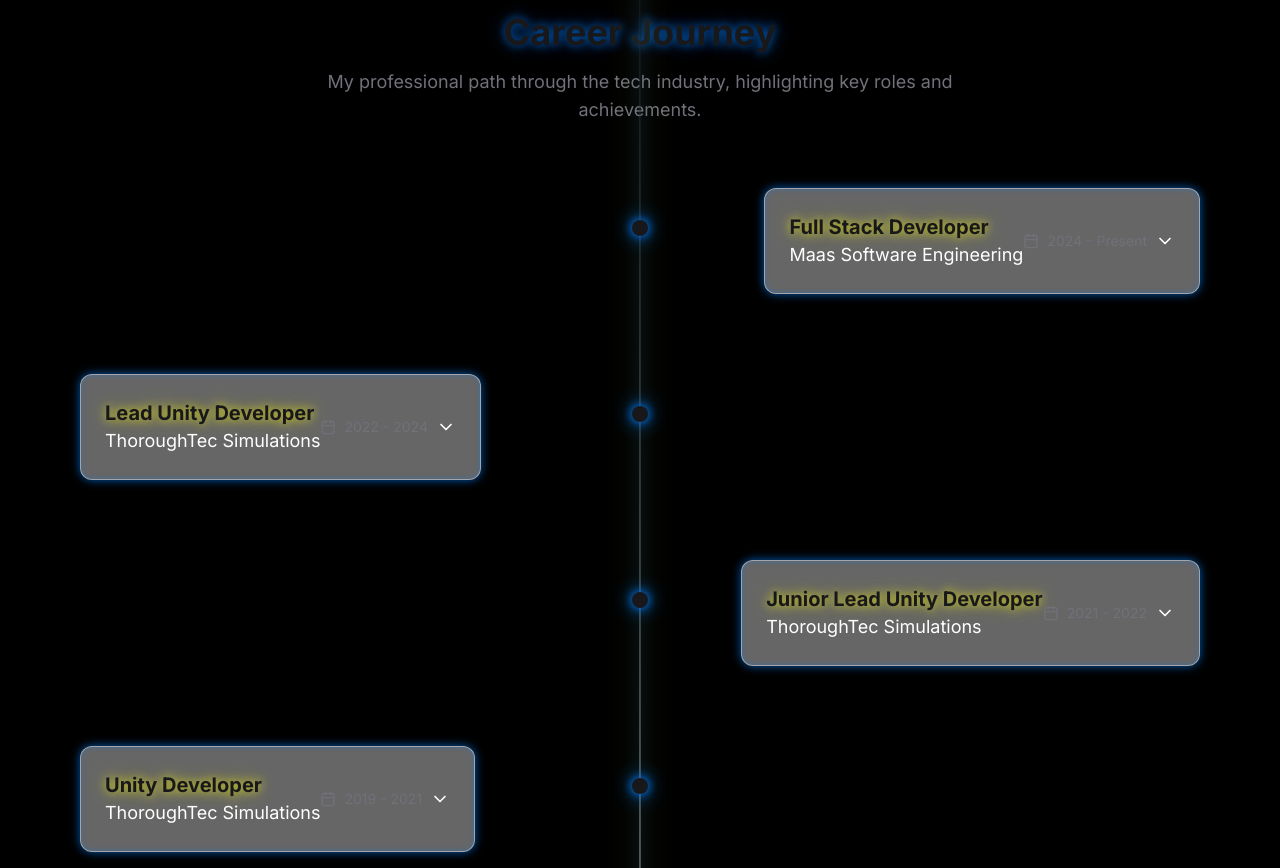
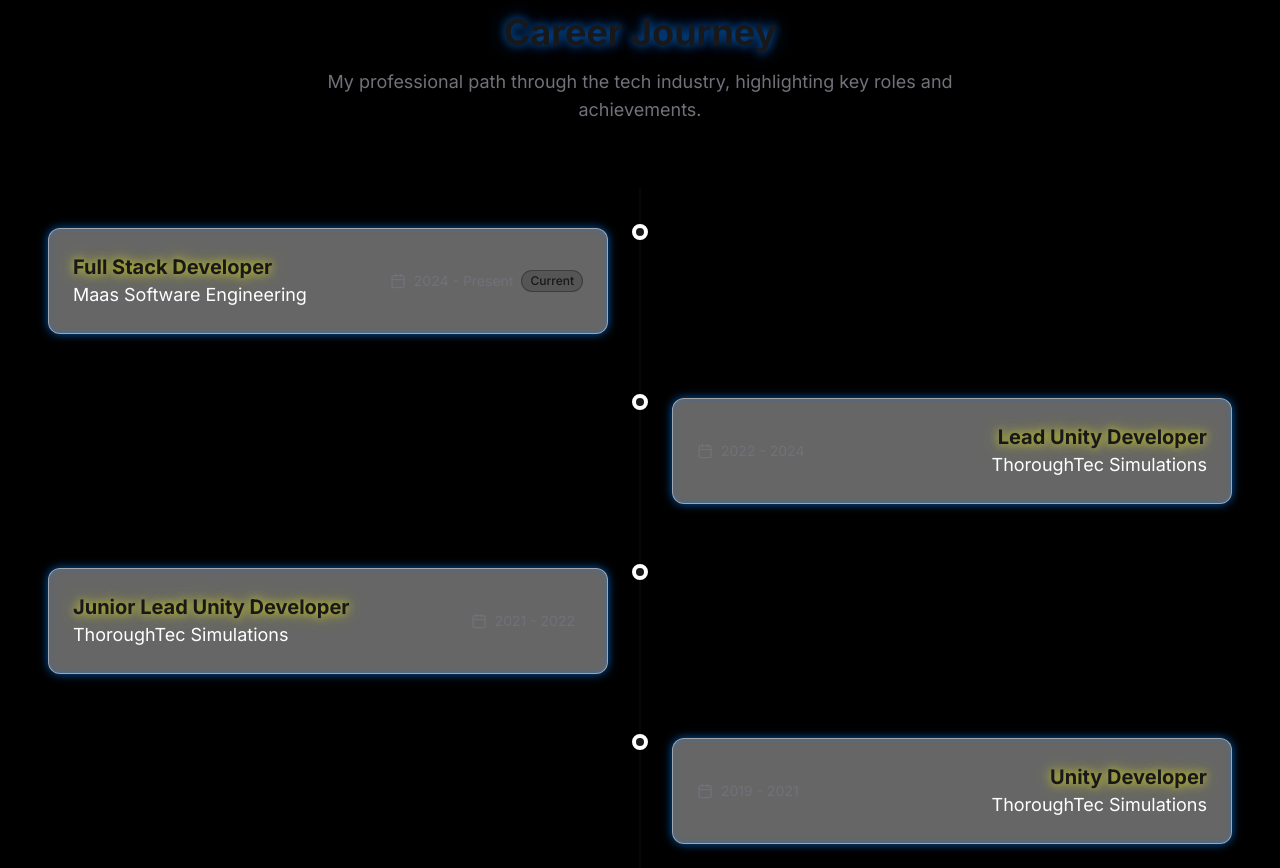
Before and after one commit to YasarMahomedAbbas/profile, a Next.js app: page / in a window 1280 px wide. Shown: the part 1932-2800 px from the top of the page. Built offline with nearby package versions, Linux system fonts and the light colour scheme.

Commit message:
Re-designed career timeline

```diff
--- a/components/career-timeline.tsx
+++ b/components/career-timeline.tsx
@@ -1,22 +1,41 @@
 "use client"
 
-import { useState } from "react"
+import { useState, useMemo } from "react"
 import { motion } from "framer-motion"
-import { Calendar, ChevronDown, ChevronUp } from "lucide-react"
+import { Calendar, X } from "lucide-react"
 import { getCareer, type Career } from "@/utils/data-service"
+import {
+  Dialog,
+  DialogContent,
+  DialogHeader,
+  DialogTitle,
+  DialogDescription,
+  DialogFooter,
+  DialogClose,
+} from "@/components/ui/dialog"
 
 export default function CareerTimeline() {
-  const careerData = getCareer()
-  const [expandedJob, setExpandedJob] = useState<number | null>(null)
+  const allCareerData = getCareer()
+  const [selectedJob, setSelectedJob] = useState<Career | null>(null)
 
-  const toggleJob = (id: number) => {
-    setExpandedJob(expandedJob === id ? null : id)
+  const careerData = useMemo(() => {
+    const currentJob = allCareerData.find(job => job.period.includes("Present"))
+    if (!currentJob) return allCareerData
+
+    const otherJobs = allCareerData.filter(job => job.id !== currentJob.id)
+    return [currentJob, ...otherJobs]
+  }, [allCareerData])
+
+  const handleJobClick = (job: Career) => {
+    setSelectedJob(job)
+  }
+
+  const handleCloseDialog = () => {
+    setSelectedJob(null)
   }
 
   return (
-    <section id="career" className="py-20 relative">
-      <div className="timeline-connector h-full top-0"></div>
-
+    <section id="career" className="py-20">
       <motion.div
         initial={{ opacity: 0 }}
         whileInView={{ opacity: 1 }}
@@ -29,58 +48,99 @@ export default function CareerTimeline() {
           My professional path through the tech industry, highlighting key roles and achievements.
         </p>
 
-        <div className="relative space-y-20">
+        <div className="relative pt-10">
+          <div className="absolute left-1/2 top-0 bottom-0 w-0.5 bg-primary/30 transform -translate-x-1/2" aria-hidden="true"></div>
+
+          <div className="space-y-16">
             {careerData.map((job, index) => (
+              <div key={job.id} className="relative">
+                <div className="absolute left-1/2 top-1 w-4 h-4 bg-primary rounded-full transform -translate-x-1/2 -translate-y-1/2 border-4 border-background" aria-hidden="true"></div>
+
                 <motion.div
-              key={job.id}
                   initial={{ opacity: 0, x: index % 2 === 0 ? -50 : 50 }}
                   whileInView={{ opacity: 1, x: 0 }}
                   transition={{ duration: 0.6, delay: index * 0.2 }}
                   viewport={{ once: true }}
-              className={`relative z-10 flex ${index % 2 === 0 ? "justify-end" : "justify-start"}`}
+                  className={`flex items-start ${index % 2 === 0 ? "justify-start" : "justify-end"}`}
                 >
-              <div className="timeline-node" style={{ top: "2rem" }}></div>
-
-              <div className={`glass-card p-6 max-w-lg ${index % 2 === 0 ? "mr-8" : "ml-8"} glow-border-primary`}>
-                <div className="flex justify-between items-center cursor-pointer" onClick={() => toggleJob(job.id)}>
+                  <div className={`w-1/2 ${index % 2 === 0 ? "pr-8" : "pl-8"}`}>
+                    <div
+                      className={`glass-card p-6 glow-border-primary ${index % 2 === 0 ? "text-left" : "text-right"} cursor-pointer hover:scale-[1.02] transition-transform duration-200`}
+                      onClick={() => handleJobClick(job)}
+                      role="button"
+                      tabIndex={0}
+                      onKeyDown={(e) => e.key === 'Enter' && handleJobClick(job)}
+                    >
+                      <div
+                        className={`flex items-center ${index % 2 === 0 ? "justify-start" : "justify-end"}`}
+                      >
+                        {index % 2 === 0 && (
+                          <>
                             <div>
                               <h3 className="text-xl font-bold glow-text-secondary">{job.title}</h3>
                               <h4 className="text-lg">{job.company}</h4>
                             </div>
-                  <div className="flex items-center">
+                            <div className="flex items-center ml-auto pl-4">
+                              <Calendar className="h-4 w-4 mr-2 text-muted-foreground" />
+                              <span className="text-sm text-muted-foreground mr-2">{job.period}</span>
+                              {index === 0 && (
+                                <span className="px-2 py-0.5 text-xs rounded-full bg-primary/20 border border-primary/40 text-primary font-medium">
+                                  Current
+                                </span>
+                              )}
+                            </div>
+                          </>
+                        )}
+                        {index % 2 !== 0 && (
+                          <>
+                            <div className="flex items-center mr-auto pr-4">
+                              {index === 0 && (
+                                <span className="px-2 py-0.5 text-xs rounded-full bg-primary/20 border border-primary/40 text-primary font-medium mr-2">
+                                  Current
+                                </span>
+                              )}
                               <Calendar className="h-4 w-4 mr-2 text-muted-foreground" />
                               <span className="text-sm text-muted-foreground">{job.period}</span>
-                    {expandedJob === job.id ? (
-                      <ChevronUp className="ml-2 h-5 w-5" />
-                    ) : (
-                      <ChevronDown className="ml-2 h-5 w-5" />
+                            </div>
+                            <div className="text-right">
+                              <h3 className="text-xl font-bold glow-text-secondary">{job.title}</h3>
+                              <h4 className="text-lg">{job.company}</h4>
+                            </div>
+                          </>
                         )}
                       </div>
                     </div>
+                  </div>
+                </motion.div>
+              </div>
+            ))}
+          </div>
+        </div>
 
-                {expandedJob === job.id && (
-                  <motion.div
-                    initial={{ opacity: 0, height: 0 }}
-                    animate={{ opacity: 1, height: "auto" }}
-                    exit={{ opacity: 0, height: 0 }}
-                    transition={{ duration: 0.3 }}
-                    className="mt-4"
-                  >
-                    <div className="mb-4">
-                      <h5 className="font-medium mb-2">Key Responsibilities:</h5>
-                      <ul className="list-disc pl-5 space-y-1">
-                        {job.responsibilities.map((item, i) => (
-                          <li key={i} className="text-muted-foreground">
-                            {item}
-                          </li>
+        {/* Job Detail Dialog */}
+        <Dialog open={!!selectedJob} onOpenChange={(isOpen) => !isOpen && handleCloseDialog()}>
+          <DialogContent className="sm:max-w-[625px] glass-card glow-border-primary">
+            {selectedJob && (
+              <>
+                <DialogHeader>
+                  <DialogTitle className="text-2xl font-bold glow-text-secondary">{selectedJob.title}</DialogTitle>
+                  <DialogDescription className="text-lg">
+                    {selectedJob.company} | <span className="text-sm text-muted-foreground">{selectedJob.period}</span>
+                  </DialogDescription>
+                </DialogHeader>
+                <div className="py-4 grid gap-4">
+                  <div>
+                    <h5 className="font-medium mb-2 text-base">Key Responsibilities:</h5>
+                    <ul className="list-disc pl-5 space-y-1 text-sm text-muted-foreground">
+                      {selectedJob.responsibilities.map((item, i) => (
+                        <li key={i}>{item}</li>
                       ))}
                     </ul>
                   </div>
-
                   <div>
-                      <h5 className="font-medium mb-2">Tech Stack:</h5>
+                    <h5 className="font-medium mb-2 text-base">Tech Stack:</h5>
                     <div className="flex flex-wrap gap-2">
-                        {job.techStack.map((tech) => (
+                      {selectedJob.techStack.map((tech) => (
                         <span
                           key={tech}
                           className="px-2 py-1 text-sm rounded-full bg-primary/20 border border-primary/40"
@@ -90,12 +150,20 @@ export default function CareerTimeline() {
                       ))}
                     </div>
                   </div>
-                  </motion.div>
+                </div>
+                <DialogFooter>
+                  <DialogClose asChild>
+                    <button type="button" className="absolute top-4 right-4 rounded-sm opacity-70 ring-offset-background transition-opacity hover:opacity-100 focus:outline-none focus:ring-2 focus:ring-ring focus:ring-offset-2 disabled:pointer-events-none data-[state=open]:bg-accent data-[state=open]:text-muted-foreground">
+                      <X className="h-4 w-4" />
+                      <span className="sr-only">Close</span>
+                    </button>
+                  </DialogClose>
+                </DialogFooter>
+              </>
             )}
-              </div>
-            </motion.div>
-          ))}
-        </div>
+          </DialogContent>
+        </Dialog>
+
       </motion.div>
     </section>
   )
```
Lines whose indentation alone changed are shown as unchanged.
